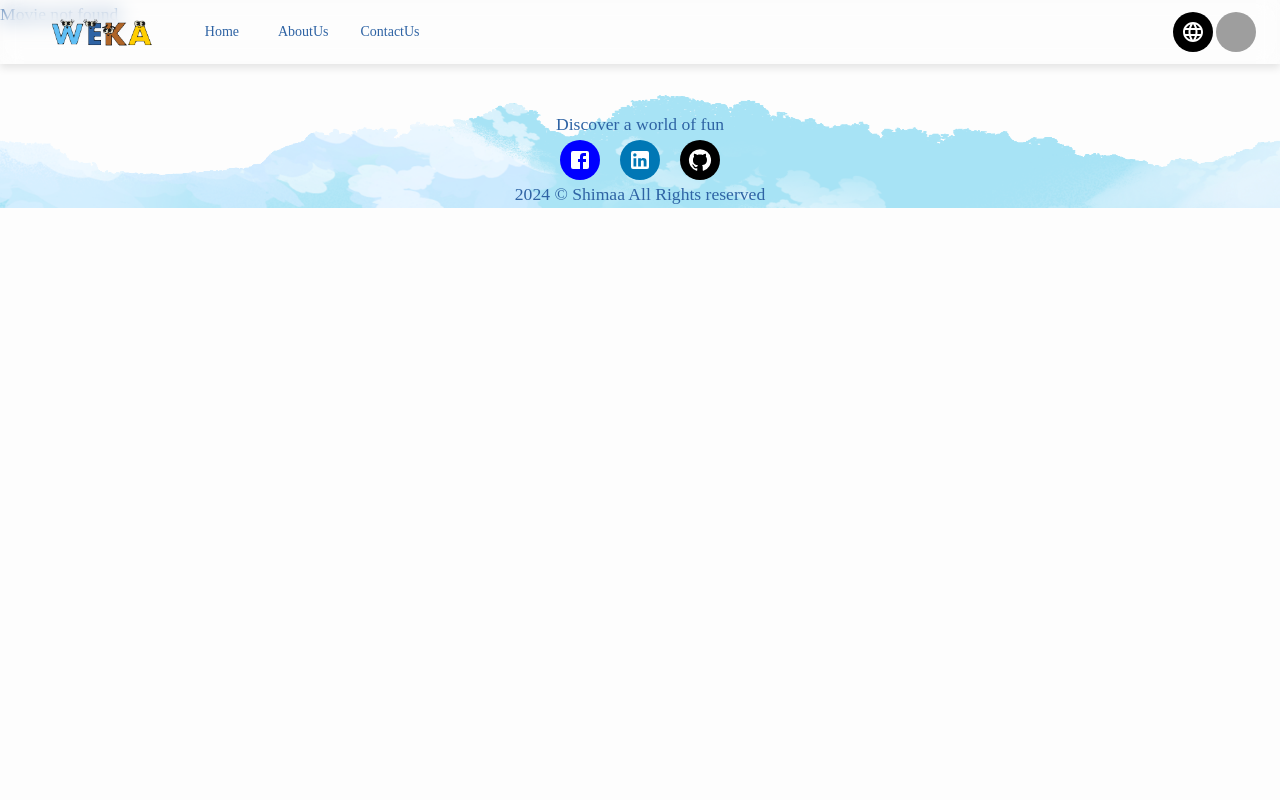
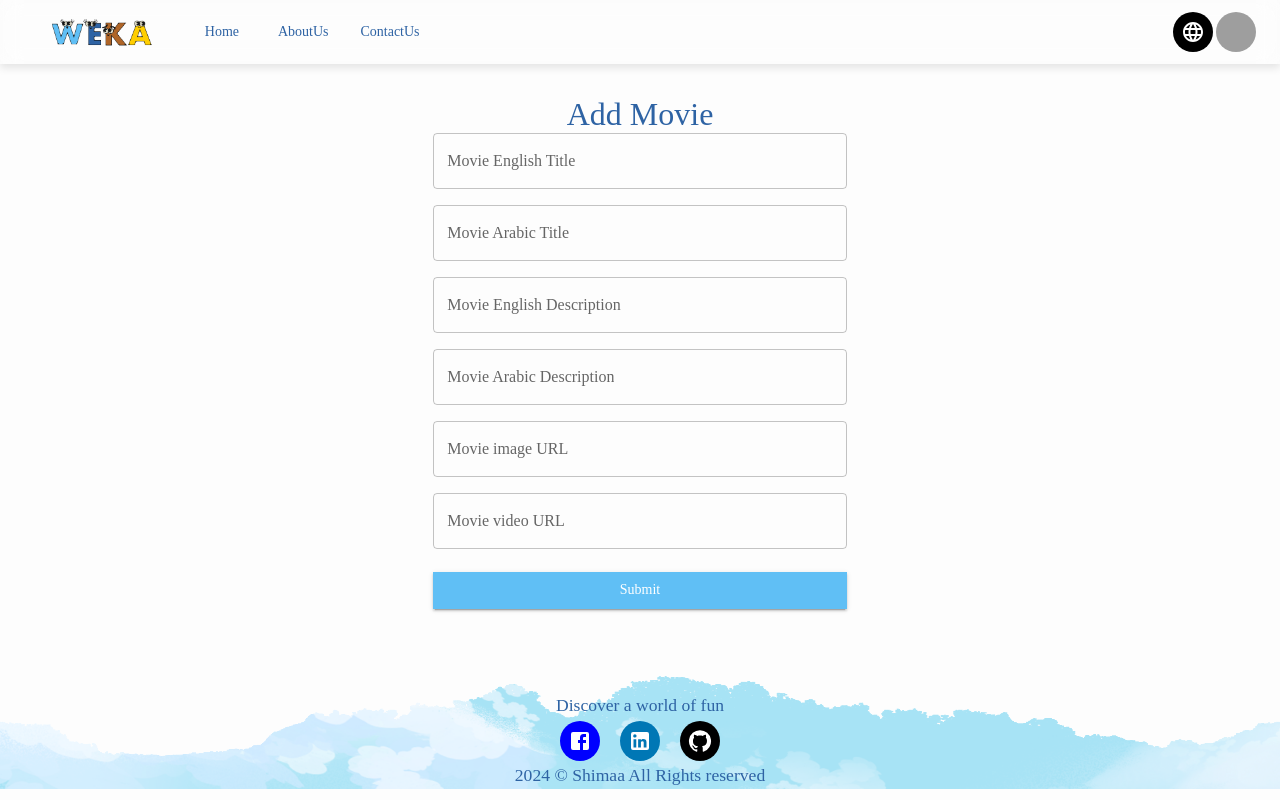
Before and after one commit to shemaamohamed/movies, a React (Create React App) app: page /addmovie in a window 1280 px wide. Before the commit this address had no page. Built offline with nearby package versions, Linux system fonts and the light colour scheme; grey boxes are pictures that could not be loaded; a web font is replaced by a local one.

Commit message:
Add Formik and Yup for form handling and validation; update theme and enhance Movies component

```diff
--- a/package.json
+++ b/package.json
@@ -14,12 +14,14 @@
     "@testing-library/jest-dom": "^5.17.0",
     "@testing-library/react": "^13.4.0",
     "@testing-library/user-event": "^13.5.0",
+    "formik": "^2.4.6",
     "react": "^18.3.1",
     "react-dom": "^18.3.1",
     "react-player": "^2.16.0",
     "react-router-dom": "^6.28.0",
     "react-scripts": "5.0.1",
-    "web-vitals": "^2.1.4"
+    "web-vitals": "^2.1.4",
+    "yup": "^1.4.0"
   },
   "scripts": {
     "start": "react-scripts start",
--- a/src/App.js
+++ b/src/App.js
@@ -7,6 +7,7 @@ import LoginPage from './pages/LoginPage';
 import { useEffect, useState } from 'react';
 import getTheme from './Theme';
 import { CssBaseline, ThemeProvider } from '@mui/material';
+import AddMovie from './components/AddMovie';
 function App() {
     const [language, setLanguage] = useState(localStorage.getItem('Language') || 'English');
 
@@ -23,6 +24,8 @@ function App() {
                     <Route path="/" element={<HomePage language={language} />} />
                     <Route path="/login" element={<LoginPage language={language} />} />
                     <Route path="/:title" element={<MoviePage language={language} />} />
+                    <Route path="/addmovie" element={<AddMovie language={language} />} />
+
             </Routes>
             <Footer language={language} />
         </BrowserRouter>
--- a/src/Theme.jsx
+++ b/src/Theme.jsx
@@ -6,6 +6,7 @@ const getTheme = (language) =>
     typography: {
       fontFamily: language === 'Arabic' ? 'El Messiri, sans-serif' : 'Poppins',
       h1: {
+        color: '#2E63A4',
         fontSize: '2rem',
         fontWeight: 500,
       },
@@ -45,9 +46,14 @@ const getTheme = (language) =>
             textTransform: 'none',
             borderRadius: 0,
             backgroundColor: '#60BFF5',
+            "&:hover": {
+              backgroundColor: '#FFCE00',
+              color: '#FFFFFF',
+            },
           },
         },
       },
+
     },
   });
 
--- /dev/null
+++ b/src/components/AddMovie.jsx
@@ -0,0 +1,207 @@
+import { Button, Container,  TextField , Typography} from '@mui/material';
+import React, { useEffect, useRef } from 'react';
+import Grid from '@mui/material/Grid2';
+
+import { Form, Formik } from 'formik';
+import * as yup from 'yup';
+
+
+const isArabic = (text) => /[\u0600-\u06FF]/.test(text);
+const isEnglish = (text) => /^[A-Za-z\s]+$/.test(text);
+
+const getValidationSchema = (language) => {
+  const commonValidation = yup
+    .string()
+    .required(language === 'English' ? 'This field is required' : 'هذا الحقل مطلوب');
+
+return yup.object().shape({
+    EnglishTitle: language === 'English'
+    ? commonValidation.test('is-english', 'This field should be in English', (value) => isEnglish(value)).label('Enter movie English Title')
+    : commonValidation.test('is-english', 'هذا الحقل يجب أن يكون بالأنجليزية', (value) => isEnglish(value)).label('أدخل عنوان الفيلم بالأنجليزية'),
+
+  ArabicTitle: language === 'Arabic'
+    ? commonValidation.test('is-arabic', 'هذا الحقل يجب أن يكون بالعربية', (value) => isArabic(value)).label('أدخل عنوان الفيلم بالعربي')
+    : commonValidation.test('is-arabic', 'This field should be in Arabic', (value) => isArabic(value)).label('Enter movie Arabic Title'),
+
+  EnglishDescription: language === 'English'
+    ? commonValidation.min(8, 'Description should be of minimum 8 characters length').test('is-english', 'This field should be in English', (value) => isEnglish(value)).label('Enter movie English Description')
+    : commonValidation.min(8, 'الوصف يجب أن يكون بطول 8 أحرف على الأقل').test('is-english', 'هذا الحقل يجب أن يكون بالأنجليزية', (value) => isEnglish(value)).label('أدخل وصف الفيلم بالأنجليزية'),
+
+  ArabicDescription: language === 'Arabic'
+    ? commonValidation.min(8, 'الوصف يجب أن يكون بطول 8 أحرف على الأقل').test('is-arabic', 'هذا الحقل يجب أن يكون بالعربية', (value) => isArabic(value)).label('أدخل وصف الفيلم بالعربي')
+    : commonValidation.min(8, 'Description should be of minimum 8 characters length').test('is-arabic', 'This field should be in Arabic', (value) => isArabic(value)).label('Enter movie Arabic Description'),
+
+    image: commonValidation.label(language === 'English' ? 'Enter movie image URL' : 'أدخل رابط صورة الفيلم'),
+
+    video: commonValidation.label(language === 'English' ? 'Enter movie video URL' : 'أدخل رابط فيديو الفيلم'),
+});
+};
+
+
+function AddMovie({language}) {
+    const validationSchema = getValidationSchema(language);
+    const formikRef = useRef(null);
+
+  // Reset the form when language changes using formikRef
+  useEffect(() => {
+    if (formikRef.current) {
+      formikRef.current.resetForm();
+    }
+  }, [language]);
+
+
+
+  return (
+    <>
+    <Container
+    sx={{
+        display: 'flex',
+        justifyContent: 'center',
+        alignItems: 'center',
+        flexDirection: 'column',
+        width: {
+            xs: '100%',
+            sm: '100%',
+            md: '75%',
+            lg: '60%',
+
+        },
+        marginTop:'12vh'
+    }}
+    >
+        <Typography variant="h1">{language === 'English' ? 'Add Movie' : 'إضافة فيلم'}</Typography>
+        <Formik
+        innerRef={formikRef}
+        initialValues={{
+            EnglishTitle: '',
+            ArabicTitle: '',
+            EnglishDescription: '',
+            ArabicDescription: '',
+            image: '',
+            video: '',
+
+        }}
+        validationSchema={validationSchema}
+        onSubmit={(values) => {
+            alert(JSON.stringify    (values, null, 2));
+        }
+
+    }>
+
+        {({ errors, touched, values, handleChange }) => {
+
+            return (
+                <Form>
+            <Grid container spacing={2}
+              sx={{
+                display: 'flex',
+                justifyContent: 'center',
+                alignItems: 'center',
+
+            }}
+            >
+                <Grid item  size={{xs:12, sm:12, md:7}}>
+                    <TextField
+                        fullWidth
+                        id="EnglishTitle"
+                        name="EnglishTitle"
+                        label={language === 'English' ? ' Movie English Title' : ' عنوان الفيلم بالأنجليزية'}
+                        value={values.EnglishTitle}
+                        onChange={handleChange}
+                        error={touched.EnglishTitle && Boolean(errors.EnglishTitle)}
+                        helperText={touched.EnglishTitle && errors.EnglishTitle}
+                        width="100%"
+
+                    />
+                </Grid>
+                <Grid item size={{xs:12, sm:12, md:7}}>
+                        <TextField
+                            fullWidth
+                            id="ArabicTitle"
+                            name="ArabicTitle"
+                            label={language === 'English' ? ' Movie Arabic Title' : ' عنوان الفيلم بالعربي'}
+                            value={values.ArabicTitle}
+                            onChange={handleChange}
+                            error={touched.ArabicTitle && Boolean(errors.ArabicTitle)}
+                            helperText={touched.ArabicTitle && errors.ArabicTitle}
+                        />
+                </Grid>
+                <Grid item size={{xs:12, sm:12, md:7}}>
+                        <TextField
+                                fullWidth
+                                id="EnglishDescription"
+                                name="EnglishDescription"
+                                label={language === 'English' ? ' Movie English Description' :' وصف الفيلم بالأنجليزية'}
+                                value={values.EnglishDescription}
+                                onChange={handleChange}
+                                error={touched.EnglishDescription && Boolean(errors.EnglishDescription)}
+                                helperText={touched.EnglishDescription && errors.EnglishDescription}
+                        />
+                </Grid>
+                <Grid item size={{xs:12, sm:12, md:7}}>
+                        <TextField
+                            fullWidth
+                            id="ArabicDescription"
+                            name="ArabicDescription"
+                            label={language === 'English' ? ' Movie Arabic Description' : ' وصف الفيلم بالعربي'}
+                            value={values.ArabicDescription}
+                            onChange={handleChange}
+                            error={touched.ArabicDescription && Boolean(errors.ArabicDescription)}
+                            helperText={touched.ArabicDescription && errors.ArabicDescription}
+                        />
+                </Grid>
+                <Grid item size={{xs:12, sm:12, md:7}}>
+                    <TextField
+                        fullWidth
+                        id="image"
+                        name="image"
+                        label={language === 'English' ? ' Movie image URL' : ' رابط صورة الفيلم'}
+                        value={values.image}
+                        onChange={handleChange}
+                        error={touched.image && Boolean(errors.image)}
+                        helperText={touched.image && errors.image}
+                    />
+
+                </Grid>
+                <Grid item size={{xs:12, sm:12, md:7}}>
+                        <TextField
+                                fullWidth
+                                id="video"
+                                name="video"
+                                label={language === 'English' ? ' Movie video URL' : ' رابط فيديو الفيلم'}
+                                value={values.video}
+                                onChange={handleChange}
+                                error={touched.video && Boolean(errors.video)}
+                                helperText={touched.video && errors.video}
+                        />
+
+                </Grid>
+                <Grid item size={{xs:12, sm:12, md:7}}>
+                        <Button fullWidth sx={{marginTop:'7px'}} type="submit" variant="contained" color="primary">
+                                 {language === 'English' ? 'Submit' : 'إرسال'}
+                        </Button>
+
+
+                </Grid>
+
+
+            </Grid >
+
+        </Form>
+
+              );
+
+
+    }}
+        </Formik>
+
+    </Container>
+
+
+
+    </>
+
+  );
+};
+
+export default AddMovie
--- a/src/components/Movies.jsx
+++ b/src/components/Movies.jsx
@@ -15,8 +15,11 @@ const StyledCard = styled(Card)(({ theme }) => ({
     marginBottom: theme.spacing(2),
     borderRadius: '5px',
     boxShadow: '0 4px 8px rgba(0,0,0,0.1)',
-    transition: '0.7s',
+    transition: '0.1s',
     backgroundImage:`url(${background})`,
+    "&:hover": {
+        transform: 'scale(1.1)',
+        },
 
 
 
@@ -67,6 +70,9 @@ function Movies({language}) {
                                     height: '100%',
                                     width: '100%',
                                     objectFit: 'contain',
+                                    transition: '0.1s ease-in-out',
+
+
 
 
                                 }}
@@ -80,7 +86,8 @@ function Movies({language}) {
                             <>
                                 <CardContent
                                 sx={{
-                                    height:'100%'
+                                    height:'100%',
+
                                 }}
                                 >
                                     <Typography  variant="h6" >
```
Also changed, not shown: 1 other file (tests, documents, lock files or other folders). Lines whose indentation alone changed are shown as unchanged.
